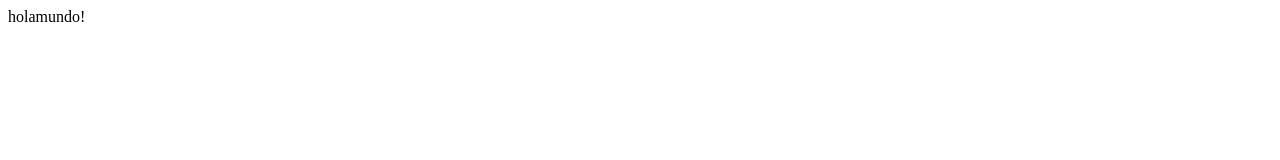
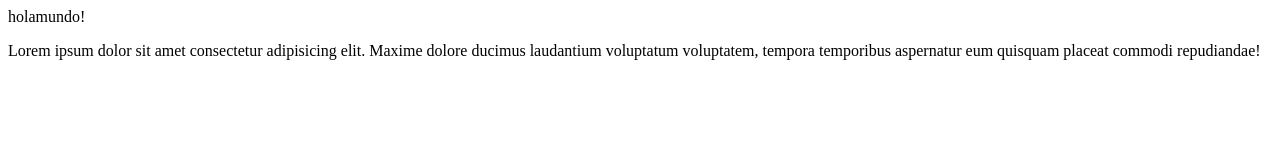
Before and after one commit to HernanJensen/nodetest, a plain HTML site: page index.html in a window 1280 px wide. Drawn offline with Linux system fonts and the light colour scheme.

Commit message:
add some lorem

```diff
--- a/index.html
+++ b/index.html
@@ -7,5 +7,6 @@
 </head>
 <body>
     <div>holamundo!</div>
+    <p>Lorem ipsum dolor sit amet consectetur adipisicing elit. Maxime dolore ducimus laudantium voluptatum voluptatem, tempora temporibus aspernatur eum quisquam placeat commodi repudiandae!</p>
 </body>
 </html>
```
